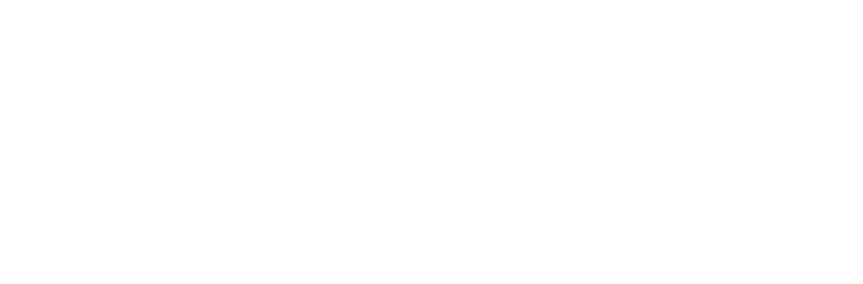
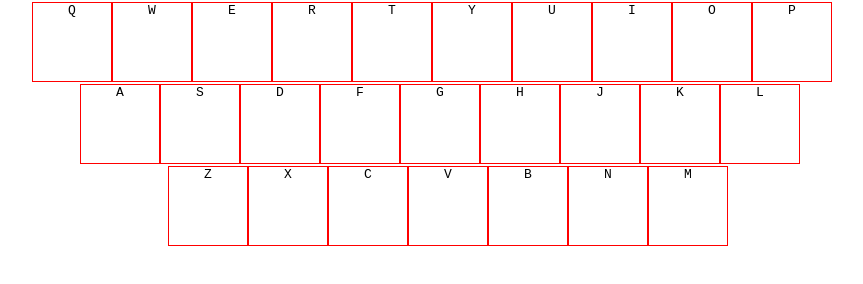
Before and after one commit to ligaoyugui/nav-demo, a plain HTML site: page index.html in a window 1280 px wide. Shown: the whole page, without its empty margins (208-1071 px from the left). Drawn offline with Linux system fonts and the light colour scheme.

Commit message:
第二次修改

```diff
--- a/index.html
+++ b/index.html
@@ -3,11 +3,14 @@
 <head>
     <meta charset="UTF-8">
     <title>我的导航</title>
+    <link rel="stylesheet" href="./style.css">
 </head>
 <body>
     <header></header>
-    <main id="x">
+    <main>
+      <div class="wrapper" id="main1">
 
+      </div>
     </main>
     <footer></footer>
     <script>
@@ -32,9 +35,43 @@
             's': 'sohu.com',
             'm': 'mcdonalds.com'
 
+        }   //遍历keys,生成kbd标签
+        var hashInlocalStorage = JSON.parse(localStorage.getItem('uuu') || 'null')//取出localStorage中的uuu对应的hash
+        if(hashInlocalStorage){
+            hash = hashInlocalStorage
         }
-        div1 = document.createElement('div')
-        x.appendChild(div1)
+        index =0
+        while(index< keys['length']){
+            div1 = document.createElement('div')
+            main1.appendChild(div1)
+            row=keys[index]       //第一个数组 第二个数组 第三数组
+            index2 =0
+            while(index2< row['length']){     // 0-9  0-8  0-6
+                kbd1 = document.createElement('kbd')
+                kbd1.textContent=row[index2]
+                button1 = document.createElement('button')
+                button1.textContent ='编辑'
+                button1.id = row[index2]
+                button1.onclick = function(chong){
+                    key = chong['target']['id']   //targei可以按照哈希算法顺序指定命名的按键
+                    x = prompt('给我一个网址')
+                    hash[key] = x   //hash变更
+                    localStorage.setItem('uuu', JSON.stringify(hash))   //只要hash变了，就存到“uuu”里面
+                    console.log(hash)
+                }
+                kbd1.appendChild(button1)
+                div1.appendChild(kbd1)
+                index2 = index2 + 1
+            }
+            index =index+1
+        }   //两层while循环
+        document.onkeypress =function(chong){
+            key = chong['key']
+            website = hash[key]
+            console.log(website)
+            //location.href = 'http://'+website
+            window.open('http://'+website, '_blank')
+        }
     </script>
 </body>
 </html>
--- a/style.css
+++ b/style.css
@@ -0,0 +1,26 @@
+*{margin: 0; padding: 0;}
+a{text-decoration: none;}
+kbd{border: 1px solid red; width: 6em; height: 6em; display: inline-block;
+    text-transform: uppercase;
+    position: relative;}
+kbd > button{
+    position: absolute;
+    right: 0;
+    bottom: 0;
+    display: none;
+}
+kbd:hover > button{
+    display: inline-block;
+}
+main{
+    text-align: center;
+}
+#main1{
+    display:inline-block;
+}
+#main1>div:nth-child(2){
+    margin-left: 1em;
+}
+#main1>div:nth-child(3){
+    margin-left: 2em;
+}
```
